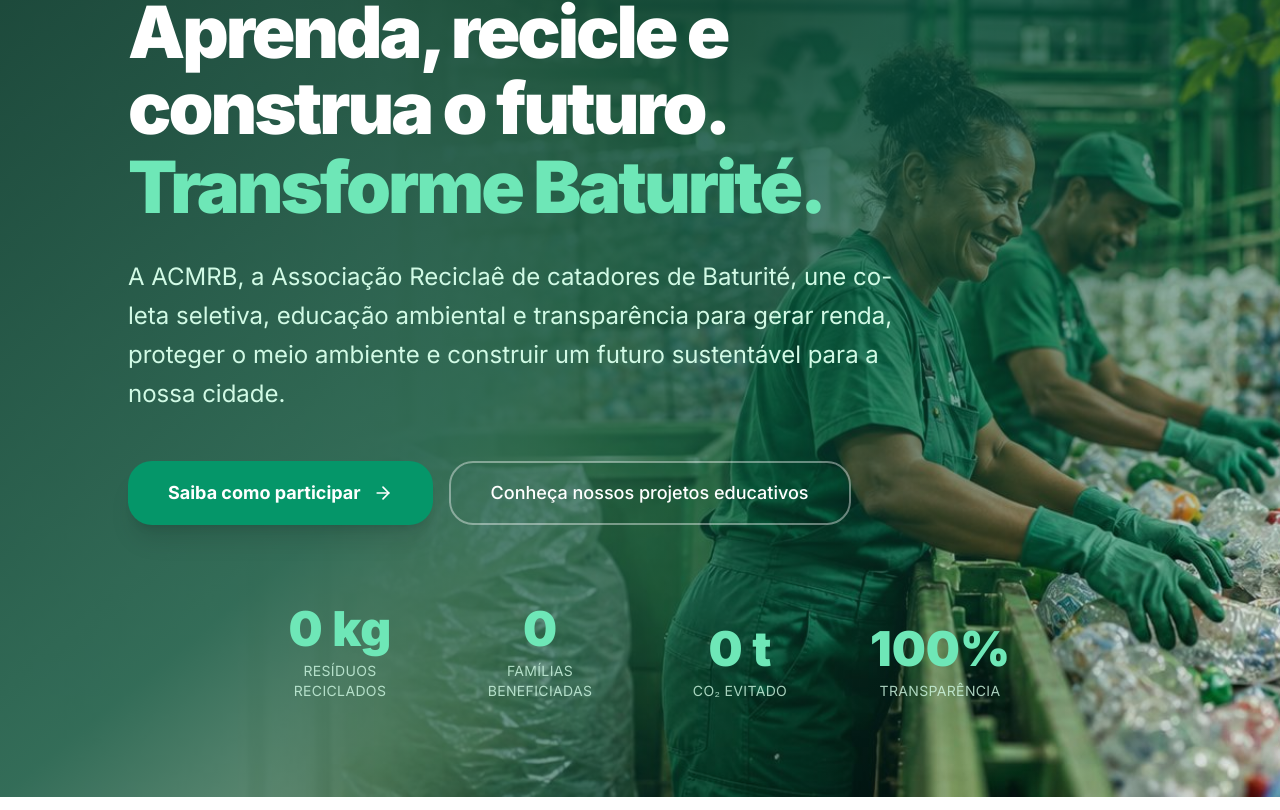
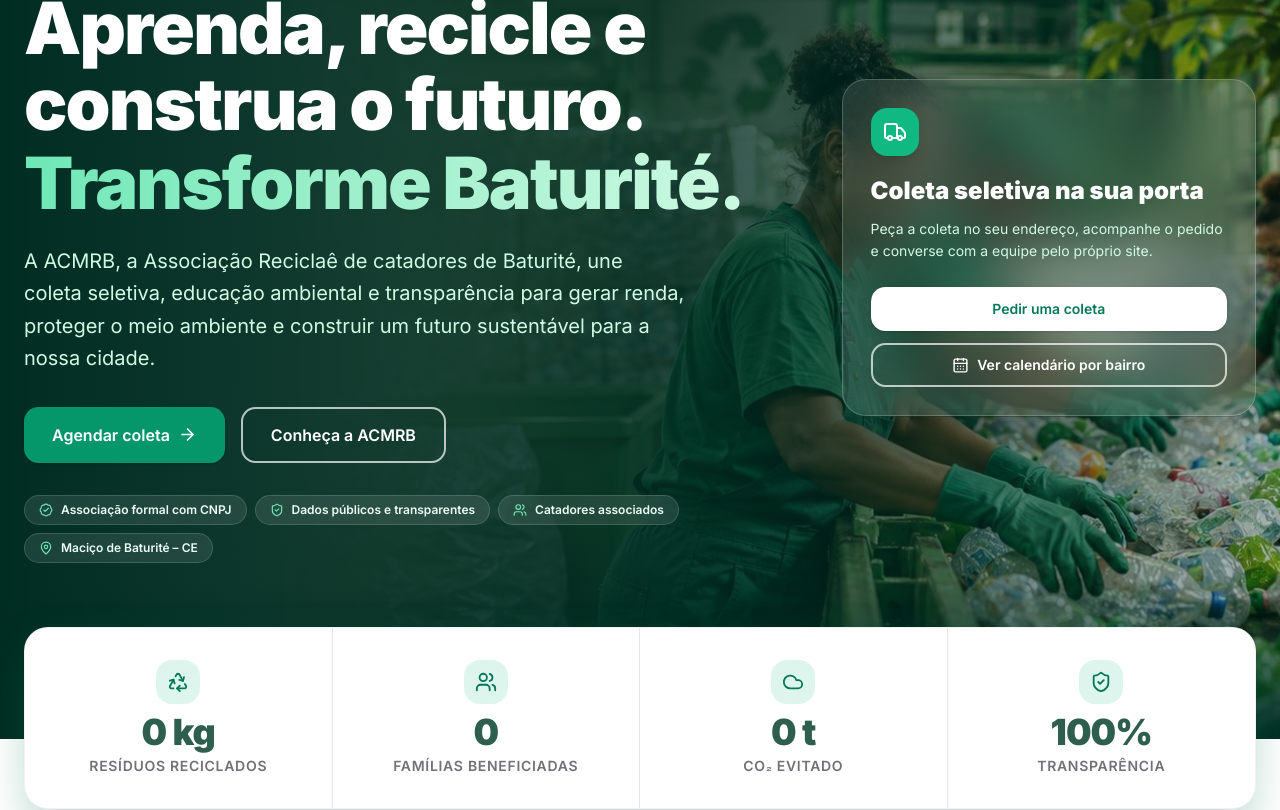
Before and after one commit to joota2500/acmrb-platform, a Next.js app: page / in a window 1280 px wide. Shown: the part 260-1070 px from the top of the page. Built offline with nearby package versions, Linux system fonts and the light colour scheme; no server answers; the database is empty.

Commit message:
hero novo da home

```diff
--- a/src/components/home/HeroSection.tsx
+++ b/src/components/home/HeroSection.tsx
@@ -1,153 +1,209 @@
 "use client";
 
 /**
- * HeroSection (primeira dobra da página inicial)
+ * HeroSection — primeira dobra da página inicial (visual novo)
  * ------------------------------------------------------------
- * O que mostra: selo, título, subtítulo, 2 botões de ação e 4 números
- * de impacto, sobre uma foto de fundo com degradê esmeralda.
+ * O que mostra:
+ *  1. Foto de fundo (next/image) com degradê verde escuro para leitura.
+ *  2. Selo, título forte, texto, 2 botões (Agendar coleta / Conheça) e
+ *     selos de confiança.
+ *  3. No desktop, um cartão de vidro com o atalho da coleta seletiva.
+ *  4. Uma faixa de números de impacto que "sobe" por cima da foto.
  *
- * De onde vêm os dados (hook useESGMetrics → Supabase):
- *  - Resíduos reciclados: soma de materiais_registros.peso (em KG,
- *    coluna "unidade" padrão 'kg'). Antes era exibido como "t" sem
- *    converter (1.500 kg aparecia como "1500t"). Agora formatarPeso()
- *    mostra "kg" abaixo de 1.000 kg e "t" (toneladas) acima.
+ * De onde vêm os números (hook useESGMetrics → Supabase):
+ *  - Resíduos reciclados: soma de materiais_registros.peso (em kg).
  *  - Famílias beneficiadas: dashboard_metricas.familias_impactadas.
- *  - CO₂ evitado: dashboard_metricas.co2_evitado (preenchido à mão no
- *    admin; tratado como TONELADAS — o schema não define a unidade).
- *  - Enquanto carrega: "—". Ao terminar (com ou sem dados / erro): mostra
- *    o valor, que é 0 quando o banco não retorna nada.
+ *  - CO₂ evitado: dashboard_metricas.co2_evitado (tratado como toneladas).
+ *  - Enquanto carrega mostra "—"; quando termina, o número conta de 0 até o valor.
  *
- * Responsividade (mobile-first):
- *  - Celular (<640px): título text-4xl, subtítulo text-base alinhado à
- *    esquerda, botões h-12 em coluna e largura total, números em 2 colunas.
- *  - Tablet (640–1023px): título 5xl/6xl, botões lado a lado, 4 colunas a
- *    partir de md (768px).
- *  - Desktop (>=1024px): título 7xl, subtítulo text-2xl, botões h-16.
- *  - Espaço do topo acompanha a altura do Header fixo (64/72/80px).
+ * Responsivo: celular (360px) com botões em largura total e números em
+ * 2 colunas; tablet (768px) botões lado a lado; desktop (1280px) texto +
+ * cartão de coleta e 4 números em linha.
  */
 
 import Image from "next/image";
-import Link from "next/link";
-import { motion } from "framer-motion";
-import { ArrowRight, Leaf } from "lucide-react";
+import { motion, useReducedMotion } from "framer-motion";
+import {
+  ArrowRight,
+  BadgeCheck,
+  CalendarDays,
+  Cloud,
+  Leaf,
+  MapPin,
+  Recycle,
+  ShieldCheck,
+  Truck,
+  Users,
+} from "lucide-react";
+
+import Button from "@/components/ui/Button";
+import Container from "@/components/ui/Container";
+import Contador from "@/components/ui/Contador";
 import { useESGMetrics } from "@/hooks/useESGMetrics";
 // Formatação kg/t compartilhada com a página /quem-somos
 import { formatarNumero, formatarPeso } from "@/utils/formatadores";
 
+/** Selos de confiança que aparecem embaixo dos botões */
+const selos = [
+  { icone: BadgeCheck, texto: "Associação formal com CNPJ" },
+  { icone: ShieldCheck, texto: "Dados públicos e transparentes" },
+  { icone: Users, texto: "Catadores associados" },
+  { icone: MapPin, texto: "Maciço de Baturité – CE" },
+];
+
 export default function HeroSection() {
   // Métricas do Supabase (veja o hook para os detalhes de cada tabela)
   const { loading, totalPeso, familiasImpactadas, co2 } = useESGMetrics();
+  const reduzir = useReducedMotion();
 
-  // Lista dos 4 indicadores (evita repetir o mesmo JSX 4 vezes)
-  const stats = [
-    { valor: loading ? "—" : formatarPeso(totalPeso), rotulo: "Resíduos reciclados" },
-    { valor: loading ? "—" : formatarNumero(familiasImpactadas), rotulo: "Famílias beneficiadas" },
-    { valor: loading ? "—" : `${formatarNumero(co2)} t`, rotulo: "CO₂ evitado" },
-    { valor: "100%", rotulo: "Transparência" },
+  // Entrada ao carregar a página (sobe e aparece), com atraso opcional
+  const subir = (atraso = 0) =>
+    reduzir
+      ? {}
+      : {
+          initial: { opacity: 0, y: 28 },
+          animate: { opacity: 1, y: 0 },
+          transition: { duration: 0.6, delay: atraso },
+        };
+
+  // Os 4 números da faixa de impacto (evita repetir o JSX 4 vezes)
+  const numeros = [
+    { icone: Recycle, valor: totalPeso, formatar: formatarPeso, rotulo: "Resíduos reciclados" },
+    { icone: Users, valor: familiasImpactadas, formatar: (n: number) => formatarNumero(Math.round(n)), rotulo: "Famílias beneficiadas" },
+    { icone: Cloud, valor: co2, formatar: (n: number) => `${formatarNumero(Math.round(n))} t`, rotulo: "CO₂ evitado" },
+    { icone: ShieldCheck, valor: 100, formatar: (n: number) => `${Math.round(n)}%`, rotulo: "Transparência" },
   ];
 
   return (
-    <section className="relative min-h-dvh flex items-center overflow-hidden bg-emerald-950 pt-16 sm:pt-18 lg:pt-20">
-      {/* ===== Fundo: foto otimizada (next/image) + degradê para leitura ===== */}
-      <div className="absolute inset-0">
+    <>
+      <section className="relative isolate overflow-hidden bg-emerald-950 pt-16 sm:pt-18 lg:pt-20">
+        {/* ===== Fundo: foto + degradês (esquerda escura para o texto ler bem) ===== */}
+        <div className="absolute inset-0 -z-10">
           <Image
             src="/images/hero-reciclagem.jpg"
             alt="Catadores de materiais recicláveis separando garrafas plásticas em um galpão de reciclagem"
             fill
             priority
             sizes="100vw"
-          className="object-cover"
+            className="object-cover object-[70%_center]"
           />
-        <div className="absolute inset-0 bg-linear-to-br from-emerald-950/90 via-emerald-900/80 to-transparent" />
+          <div className="absolute inset-0 bg-linear-to-r from-emerald-950 via-emerald-950/85 to-emerald-950/30 max-lg:from-emerald-950/95 max-lg:via-emerald-950/85 max-lg:to-emerald-950/70" />
+          <div className="absolute inset-x-0 bottom-0 h-40 bg-linear-to-t from-emerald-950 to-transparent" />
         </div>
 
-      <div className="relative z-10 mx-auto w-full max-w-(--container-page) px-4 py-10 sm:py-16 md:py-24">
-        <div className="max-w-5xl mx-auto text-left">
-          {/* ===== Selo (menor no celular) ===== */}
-          <motion.div
-            initial={{ opacity: 0, y: 30 }}
-            animate={{ opacity: 1, y: 0 }}
-            className="inline-flex items-center gap-2 sm:gap-3 px-4 py-2 sm:px-6 sm:py-3 rounded-full bg-white/10 backdrop-blur-2xl border border-white/20 mb-6 sm:mb-8"
+        <Container className="grid items-center gap-12 pb-32 pt-12 sm:pb-36 sm:pt-20 lg:grid-cols-[minmax(0,1.3fr)_minmax(0,0.7fr)] lg:pb-44 lg:pt-28">
+          {/* ===== Coluna do texto ===== */}
+          <div>
+            <motion.span
+              {...subir()}
+              className="inline-flex items-center gap-2 rounded-full border border-white/20 bg-white/10 px-4 py-2 text-[11px] font-bold uppercase tracking-widest text-emerald-100 backdrop-blur-md sm:text-xs"
             >
-            <Leaf className="w-4 h-4 sm:w-5 sm:h-5 text-emerald-400" aria-hidden="true" />
-            <span className="text-emerald-100 text-[11px] sm:text-sm font-bold tracking-wider sm:tracking-widest">
-              EDUCAÇÃO AMBIENTAL • AÇÃO COLETIVA
+              <Leaf size={15} className="text-emerald-300" aria-hidden="true" />
+              Educação ambiental • Ação coletiva
+            </motion.span>
+
+            {/* O {" "} garante o espaço entre as linhas ao copiar o texto */}
+            <motion.h1
+              {...subir(0.1)}
+              className="mt-6 text-balance text-4xl font-black leading-[1.05] tracking-tight text-white sm:text-5xl lg:text-6xl xl:text-7xl"
+            >
+              Aprenda, recicle e construa o futuro.{" "}
+              <span className="mt-1 block bg-linear-to-r from-emerald-300 to-emerald-100 bg-clip-text text-transparent">
+                Transforme Baturité.
               </span>
+            </motion.h1>
+
+            <motion.p
+              {...subir(0.2)}
+              lang="pt-BR"
+              className="mt-6 max-w-2xl text-pretty text-base leading-relaxed text-emerald-100 sm:text-lg lg:text-xl"
+            >
+              A ACMRB, a Associação Reciclaê de catadores de Baturité, une coleta seletiva, educação ambiental e
+              transparência para gerar renda, proteger o meio ambiente e construir um futuro sustentável para a nossa
+              cidade.
+            </motion.p>
+
+            {/* Botões: coluna e largura total no celular, lado a lado a partir de 640px */}
+            <motion.div {...subir(0.3)} className="mt-8 flex flex-col gap-3 sm:flex-row sm:gap-4">
+              <Button href="/agendar-coleta" variante="destaque" tamanho="grande" className="w-full shadow-pop sm:w-auto">
+                Agendar coleta
+                <ArrowRight size={19} aria-hidden="true" />
+              </Button>
+              <Button href="#quem-somos" variante="contornoClaro" tamanho="grande" className="w-full sm:w-auto">
+                Conheça a ACMRB
+              </Button>
             </motion.div>
 
-          {/* ===== Título: cresce de 4xl (celular) até 7xl (desktop).
-               O {" "} garante o espaço entre as linhas ao copiar o texto. ===== */}
-          <motion.h1
-            initial={{ opacity: 0, y: 40 }}
-            animate={{ opacity: 1, y: 0 }}
-            transition={{ delay: 0.1 }}
-            className="text-4xl sm:text-5xl md:text-6xl lg:text-7xl font-black tracking-tight sm:tracking-[-2px] lg:tracking-[-3px] leading-[1.05] text-white text-balance"
+            {/* Selos de confiança */}
+            <motion.ul {...subir(0.4)} className="mt-8 flex flex-wrap gap-2" aria-label="Por que confiar na ACMRB">
+              {selos.map(({ icone: Icone, texto }) => (
+                <li
+                  key={texto}
+                  className="inline-flex items-center gap-2 rounded-full border border-white/15 bg-white/10 px-3.5 py-1.5 text-xs font-semibold text-emerald-50 backdrop-blur-md"
                 >
-            Aprenda, recicle e construa o futuro.{" "}
-            <span className="block mt-1 text-emerald-300">Transforme Baturité.</span>
-          </motion.h1>
+                  <Icone size={14} className="text-emerald-300" aria-hidden="true" />
+                  {texto}
+                </li>
+              ))}
+            </motion.ul>
+          </div>
 
-          {/* ===== Subtítulo: alinhado à esquerda (justificado criava
-               "rios" de espaço em telas estreitas) ===== */}
-          <motion.p
-            initial={{ opacity: 0, y: 30 }}
-            animate={{ opacity: 1, y: 0 }}
-            transition={{ delay: 0.3 }}
-            className="mt-5 sm:mt-8 text-base sm:text-lg md:text-xl lg:text-2xl text-emerald-100 max-w-3xl leading-relaxed text-pretty"
+          {/* ===== Cartão de vidro com o atalho da coleta (só no desktop) ===== */}
+          <motion.aside
+            {...subir(0.35)}
+            aria-label="Coleta seletiva"
+            className="hidden rounded-3xl border border-white/20 bg-white/10 p-7 shadow-2xl backdrop-blur-xl lg:block"
           >
-            A ACMRB, a Associação Reciclaê de catadores de Baturité, une coleta
-            seletiva, educação ambiental e transparência para gerar renda,
-            proteger o meio ambiente e construir um futuro sustentável para a
-            nossa cidade.
-          </motion.p>
+            <span className="grid size-12 place-items-center rounded-2xl bg-emerald-500 text-white shadow-lg">
+              <Truck size={24} aria-hidden="true" />
+            </span>
+            <h2 className="mt-5 text-2xl font-black leading-tight text-white">Coleta seletiva na sua porta</h2>
+            <p lang="pt-BR" className="mt-3 text-sm leading-relaxed text-emerald-100">
+              Peça a coleta no seu endereço, acompanhe o pedido e converse com a equipe pelo próprio site.
+            </p>
+            <div className="mt-6 flex flex-col gap-3">
+              <Button href="/agendar-coleta" variante="claro" larguraTotal>
+                Pedir uma coleta
+              </Button>
+              <Button href="/calendario-coleta" variante="contornoClaro" larguraTotal>
+                <CalendarDays size={17} aria-hidden="true" />
+                Ver calendário por bairro
+              </Button>
+            </div>
+          </motion.aside>
+        </Container>
+      </section>
 
-          {/* ===== Botões: coluna e largura total no celular; lado a lado
-               a partir de 640px ===== */}
-          <motion.div
-            initial={{ opacity: 0, y: 40 }}
-            animate={{ opacity: 1, y: 0 }}
-            transition={{ delay: 0.5 }}
-            className="flex flex-col sm:flex-row gap-3 sm:gap-4 mt-8 sm:mt-12"
+      {/* ===== Faixa de números: sobe por cima da foto ===== */}
+      <section aria-label="Números de impacto" className="relative z-10 -mt-20 sm:-mt-24 lg:-mt-28">
+        <Container>
+          <motion.dl
+            {...subir(0.5)}
+            aria-busy={loading}
+            className="grid grid-cols-2 overflow-hidden rounded-3xl border border-black/5 bg-white shadow-pop md:grid-cols-4"
           >
-            <a
-              href="#quem-somos"
-              className="group w-full sm:w-auto h-12 md:h-14 lg:h-16 px-6 md:px-10 rounded-2xl md:rounded-3xl bg-emerald-600 hover:bg-emerald-700 text-white text-sm sm:text-base lg:text-lg font-bold flex items-center justify-center gap-2 sm:gap-3 transition-all active:scale-95 shadow-xl focus-visible:outline-2 focus-visible:outline-offset-2 focus-visible:outline-emerald-200"
+            {numeros.map(({ icone: Icone, valor, formatar, rotulo }, i) => (
+              <div
+                key={rotulo}
+                className={`flex flex-col items-center gap-2 px-3 py-6 text-center sm:px-6 sm:py-8 ${
+                  i % 2 === 0 ? "border-r border-line" : ""
+                } ${i < 2 ? "border-b border-line md:border-b-0" : ""} ${i === 1 ? "md:border-r" : ""}`}
               >
-              Saiba como participar
-              <ArrowRight className="w-5 h-5 group-hover:translate-x-1 transition" aria-hidden="true" />
-            </a>
-
-            {/* Antes apontava para "#educacao", que não existe. A página
-                /projetos apresenta os projetos e campanhas educativas. */}
-            <Link
-              href="/projetos"
-              className="w-full sm:w-auto h-12 md:h-14 lg:h-16 px-6 md:px-10 rounded-2xl md:rounded-3xl border-2 border-white/40 hover:bg-white/10 text-white text-sm sm:text-base lg:text-lg font-medium flex items-center justify-center text-center transition-all focus-visible:outline-2 focus-visible:outline-offset-2 focus-visible:outline-emerald-200"
-            >
-              Conheça nossos projetos educativos
-            </Link>
-          </motion.div>
-
-          {/* ===== Indicadores: 2 colunas no celular, 4 a partir de md ===== */}
-          <motion.dl
-            initial={{ opacity: 0 }}
-            animate={{ opacity: 1 }}
-            transition={{ delay: 0.8 }}
-            className="mt-10 sm:mt-14 lg:mt-20 grid grid-cols-2 md:grid-cols-4 gap-x-4 gap-y-6 sm:gap-8 max-w-3xl md:mx-auto"
-            aria-busy={loading}
-          >
-            {stats.map((s) => (
-              <div key={s.rotulo} className="text-center flex flex-col-reverse">
-                <dt className="text-emerald-100/80 text-[11px] sm:text-sm mt-1 sm:mt-2 uppercase tracking-wide">
-                  {s.rotulo}
-                </dt>
-                <dd className="text-2xl sm:text-4xl lg:text-5xl font-black text-emerald-300 break-words sm:whitespace-nowrap">
-                  {s.valor}
+                <span className="grid size-11 place-items-center rounded-2xl bg-brand-mint text-leaf" aria-hidden="true">
+                  <Icone size={22} />
+                </span>
+                {/* dd vem antes do dt só no visual (flex-col-reverse), mas o leitor de tela lê o rótulo primeiro */}
+                <div className="flex flex-col-reverse items-center gap-1">
+                  <dt className="text-xs font-semibold uppercase tracking-wider text-ink-muted sm:text-sm">{rotulo}</dt>
+                  <dd className="text-3xl font-black tracking-tight text-brand sm:text-4xl">
+                    {loading ? "—" : <Contador valor={valor} formatar={formatar} />}
                   </dd>
+                </div>
               </div>
             ))}
           </motion.dl>
-        </div>
-      </div>
+        </Container>
       </section>
+    </>
   );
 }
```
Lines whose indentation alone changed are shown as unchanged.
